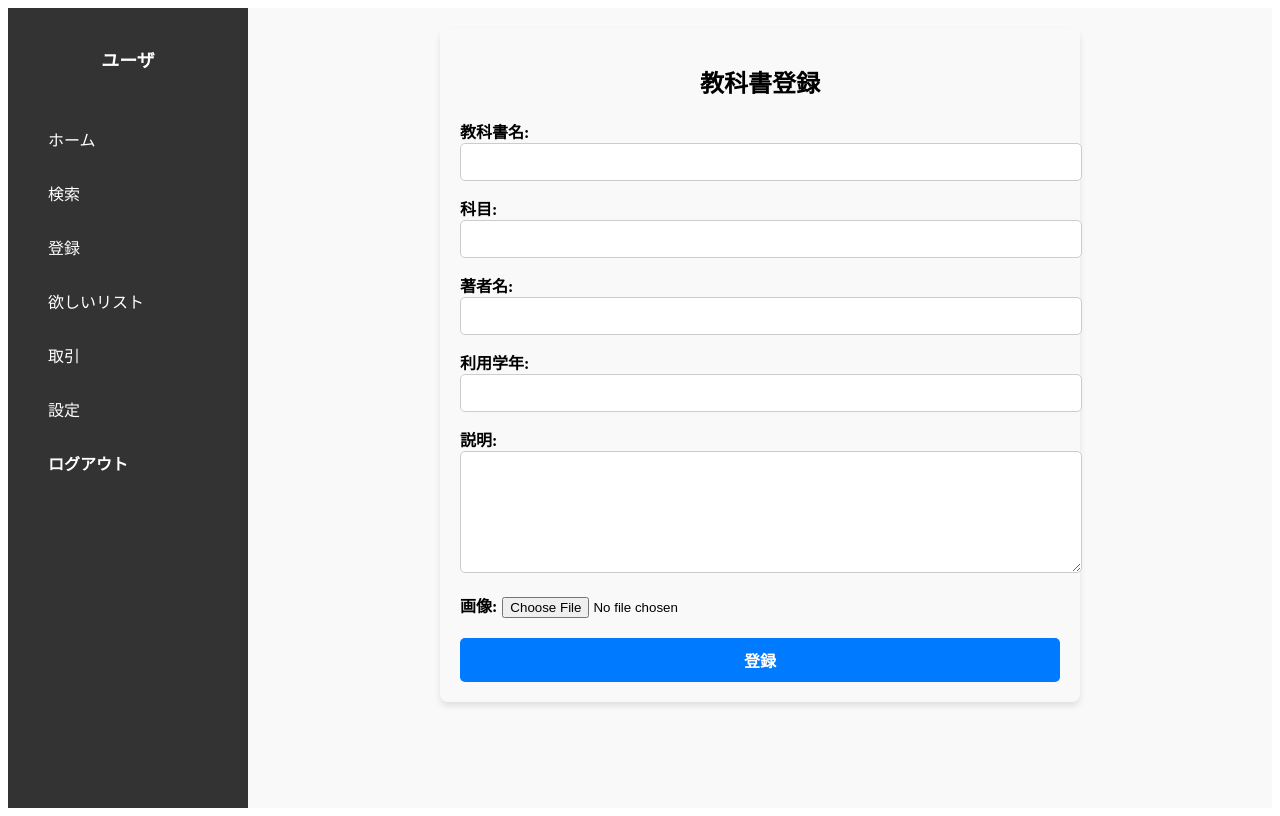
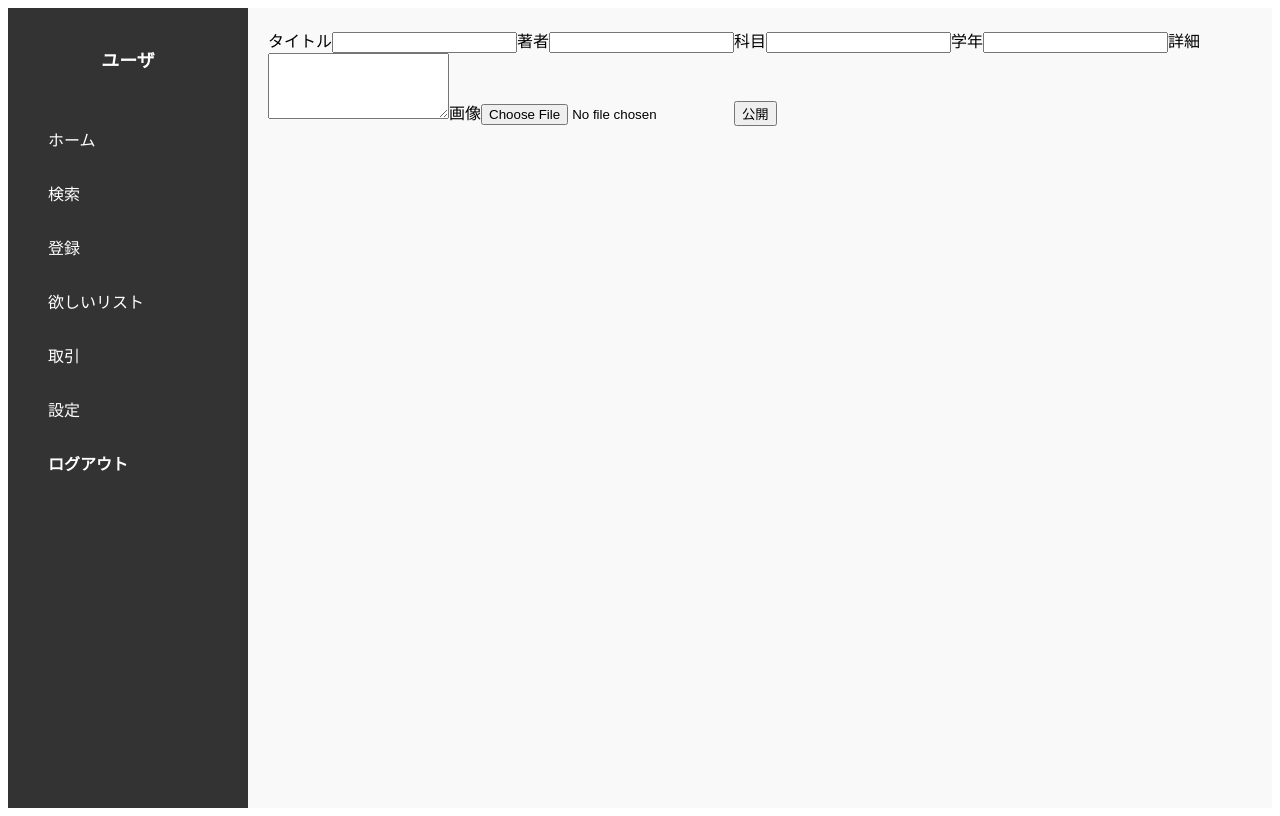
Before and after one commit to kcs655/Yuzu-Lu, a Next.js app: page /register-textbook in a window 1280 px wide. Built offline with nearby package versions, Linux system fonts and the light colour scheme.

Commit message:
教科書登録1

```diff
--- a/src/app/lib/register-textbook.ts
+++ b/src/app/lib/register-textbook.ts
@@ -5,7 +5,7 @@ import { revalidatePath } from "next/cache";
 import { redirect } from "next/navigation";
 
 export async function createPost(formData: FormData) {
-  const email = formData.get("email") as string;
+  const email = "take@example.com";
   const title = formData.get("title") as string;
   const author = formData.get("author") as string;
   const subject = formData.get("subject") as string;
@@ -18,7 +18,7 @@ export async function createPost(formData: FormData) {
   });
 
   const user = await prisma.user.findFirstOrThrow({
-    where: { email },
+    where: {  email },
   });
 
   await prisma.textbook.create({
@@ -33,6 +33,6 @@ export async function createPost(formData: FormData) {
     },
   });
 
-  revalidatePath("/dashboard");
-  redirect("/dashboard");
+  revalidatePath("/mypage");
+  redirect("/mypage");
 }
--- a/src/app/register-textbook/page.tsx
+++ b/src/app/register-textbook/page.tsx
@@ -1,176 +1,11 @@
 "use client";
 
-import { useState } from "react";
+import PostsCreateForm from "../../pages/api/create-form";
 
 export default function RegisterTextbook() {
-  const [title, setTitle] = useState("");
-  const [subject, setSubject] = useState("");
-  const [author, setAuthor] = useState("");
-  const [grade, setGrade] = useState("");
-  const [description, setDescription] = useState("");
-  const [image, setImage] = useState<File | null>(null);
-
-  const handleSubmit = async (e: React.FormEvent) => {
-    e.preventDefault();
-
-    if (!title || !subject || !author || !grade || !description || !image) {
-      alert("すべての項目を入力してください。");
-      return;
-    }
-
-    // FormDataを使って画像ファイルと他のデータを送信
-    const formData = new FormData();
-    formData.append("title", title);
-    formData.append("subject", subject);
-    formData.append("author", author);
-    formData.append("grade", grade);
-    formData.append("description", description);
-    formData.append("image", image);
-
-    try {
-      const response = await fetch("/api/register-textbook", {
-        method: "POST",
-        body: formData,
-      });
-
-      if (response.ok) {
-        alert("教科書が登録されました！");
-        setTitle("");
-        setSubject("");
-        setAuthor("");
-        setGrade("");
-        setDescription("");
-        setImage(null);
-      } else {
-        alert("教科書の登録に失敗しました。");
-      }
-    } catch (error) {
-      console.error("エラー:", error);
-      alert("エラーが発生しました。");
-    }
-  };
-
   return (
-    <div style={styles.container}>
-      <h1 style={styles.title}>教科書登録</h1>
-      <form style={styles.form} onSubmit={handleSubmit}>
-        <label style={styles.label}>
-          教科書名:
-          <input
-            type="text"
-            value={title}
-            onChange={(e) => setTitle(e.target.value)}
-            style={styles.input}
-            required
-          />
-        </label>
-        <label style={styles.label}>
-          科目:
-          <input
-            type="text"
-            value={subject}
-            onChange={(e) => setSubject(e.target.value)}
-            style={styles.input}
-            required
-          />
-        </label>
-        <label style={styles.label}>
-          著者名:
-          <input
-            type="text"
-            value={author}
-            onChange={(e) => setAuthor(e.target.value)}
-            style={styles.input}
-            required
-          />
-        </label>
-        <label style={styles.label}>
-          利用学年:
-          <input
-            type="text"
-            value={grade}
-            onChange={(e) => setGrade(e.target.value)}
-            style={styles.input}
-            required
-          />
-        </label>
-        <label style={styles.label}>
-          説明:
-          <textarea
-            value={description}
-            onChange={(e) => setDescription(e.target.value)}
-            style={styles.textarea}
-            required
-          ></textarea>
-        </label>
-        <label style={styles.label}>
-          画像:
-          <input
-            type="file"
-            accept="image/*"
-            onChange={(e) => setImage(e.target.files ? e.target.files[0] : null)}
-            style={styles.fileInput}
-            required
-          />
-        </label>
-        <button type="submit" style={styles.button}>
-          登録
-        </button>
-      </form>
+    <div>
+      <PostsCreateForm />
     </div>
   );
 }
-
-const styles = {
-  container: {
-    maxWidth: "600px",
-    margin: "0 auto",
-    padding: "20px",
-    backgroundColor: "#f9f9f9",
-    borderRadius: "8px",
-    boxShadow: "0 4px 6px rgba(0, 0, 0, 0.1)",
-  },
-  title: {
-    fontSize: "24px",
-    marginBottom: "20px",
-    textAlign: "center" as const,
-  },
-  form: {
-    display: "flex",
-    flexDirection: "column" as const,
-    gap: "15px",
-  },
-  label: {
-    fontWeight: "bold",
-    fontSize: "16px",
-  },
-  input: {
-    padding: "10px",
-    fontSize: "14px",
-    border: "1px solid #ccc",
-    borderRadius: "5px",
-    width: "100%",
-  },
-  textarea: {
-    padding: "10px",
-    fontSize: "14px",
-    border: "1px solid #ccc",
-    borderRadius: "5px",
-    width: "100%",
-    minHeight: "100px",
-  },
-  fileInput: {
-    padding: "5px",
-  },
-  button: {
-    padding: "10px",
-    fontSize: "16px",
-    fontWeight: "bold" as const,
-    backgroundColor: "#007BFF",
-    color: "white",
-    border: "none",
-    borderRadius: "5px",
-    cursor: "pointer",
-    textAlign: "center" as const,
-  },
-};
--- /dev/null
+++ b/src/pages/api/create-form.tsx
@@ -0,0 +1,124 @@
+import React, { useState, ChangeEvent, FormEvent } from 'react';
+import { createPost } from '../../app/lib/register-textbook'; // 適切なパスに変更してください
+
+export default function PostsCreateForm() {
+  const [formData, setFormData] = useState({
+    title: '',
+    author: '',
+    subject: '',
+    grade: '',
+    details: '',
+    email: '',
+    image: null as File | null
+  });
+
+  const handleChange = (e: ChangeEvent<HTMLInputElement | HTMLTextAreaElement>) => {
+    const { name, value } = e.target;
+    setFormData(prevState => ({
+      ...prevState,
+      [name]: value
+    }));
+  };
+
+  const handleImageChange = (e: ChangeEvent<HTMLInputElement>) => {
+    if (e.target.files?.[0]) {
+      setFormData(prevState => ({
+        ...prevState,
+        image: e.target.files?.[0] ?? null
+      }));
+    }
+  };
+
+  const handleSubmit = async (e: FormEvent) => {
+    e.preventDefault();
+    if (formData.image) {
+      const postFormData = new FormData();
+      postFormData.append('title', formData.title);
+      postFormData.append('author', formData.author);
+      postFormData.append('subject', formData.subject);
+      postFormData.append('grade', formData.grade);
+      postFormData.append('details', formData.details);
+      postFormData.append('email', formData.email);
+      postFormData.append('image', formData.image);
+
+      try {
+        const response = await createPost(postFormData);
+        console.log('Post created successfully:', response);
+      } catch (error) {
+        console.error('Error creating post:', error);
+      }
+    }
+  };
+
+  return (
+    <form onSubmit={handleSubmit} className="mt-8 bg-white p-4">
+      <label className="mb-2 block text-sm font-medium text-gray-700">
+        タイトル
+      </label>
+      <input
+        type="text"
+        className="w-full rounded bg-gray-100 p-2"
+        name="title"
+        onChange={handleChange}
+        required
+      />
+      <label className="mb-2 block text-sm font-medium text-gray-700">
+        著者
+      </label>
+      <input
+        type="text"
+        className="w-full rounded bg-gray-100 p-2"
+        name="author"
+        onChange={handleChange}
+        required
+      />
+      <label className="mb-2 block text-sm font-medium text-gray-700">
+        科目
+      </label>
+      <input
+        type="text"
+        className="w-full rounded bg-gray-100 p-2"
+        name="subject"
+        onChange={handleChange}
+        required
+      />
+      <label className="mb-2 block text-sm font-medium text-gray-700">
+        学年
+      </label>
+      <input
+        type="text"
+        className="w-full rounded bg-gray-100 p-2"
+        name="grade"
+        onChange={handleChange}
+        required
+      />
+      <label className="mb-2 block text-sm font-medium text-gray-700">
+        詳細
+      </label>
+      <textarea
+        className="w-full rounded border border-gray-300 p-2.5 focus:border-blue-500 focus:ring-blue-500"
+        name="details"
+        rows={4}
+        onChange={handleChange}
+        required
+      ></textarea>
+
+      <label className="mb-2 block text-sm font-medium text-gray-700">
+        画像
+      </label>
+      <input
+        type="file"
+        className="w-full rounded bg-gray-100 font-medium text-gray-500 file:mr-4 file:border-0 file:bg-gray-800 file:px-4 file:py-2.5 file:text-white"
+        name="image"
+        onChange={handleImageChange}
+        required
+      />
+      <button
+        type="submit"
+        className="mt-4 inline-flex items-center rounded-md border border-transparent bg-gray-800 px-4 py-2 text-xs font-semibold uppercase tracking-widest text-white transition duration-150 ease-in-out hover:bg-gray-700 focus:bg-gray-700 focus:outline-none focus:ring-2 focus:ring-indigo-500 focus:ring-offset-2 active:bg-gray-900"
+      >
+        公開
+      </button>
+    </form>
+  );
+}
--- a/src/pages/api/register-textbook.ts
+++ /dev/null
@@ -1,17 +0,0 @@
-import { NextApiRequest, NextApiResponse } from "next";
-import fs from "fs";
-import path from "path";
-
-export default async function handler(req: NextApiRequest, res: NextApiResponse) {
-  if (req.method === "POST") {
-    const formData = req.body;
-
-    // ファイル保存（仮）
-    const filePath = path.join(process.cwd(), "public/uploads", formData.image.name);
-    fs.writeFileSync(filePath, formData.image.data);
-
-    res.status(200).json({ message: "教科書が登録されました！" });
-  } else {
-    res.status(405).json({ error: "メソッドが許可されていません。" });
-  }
-}
```
